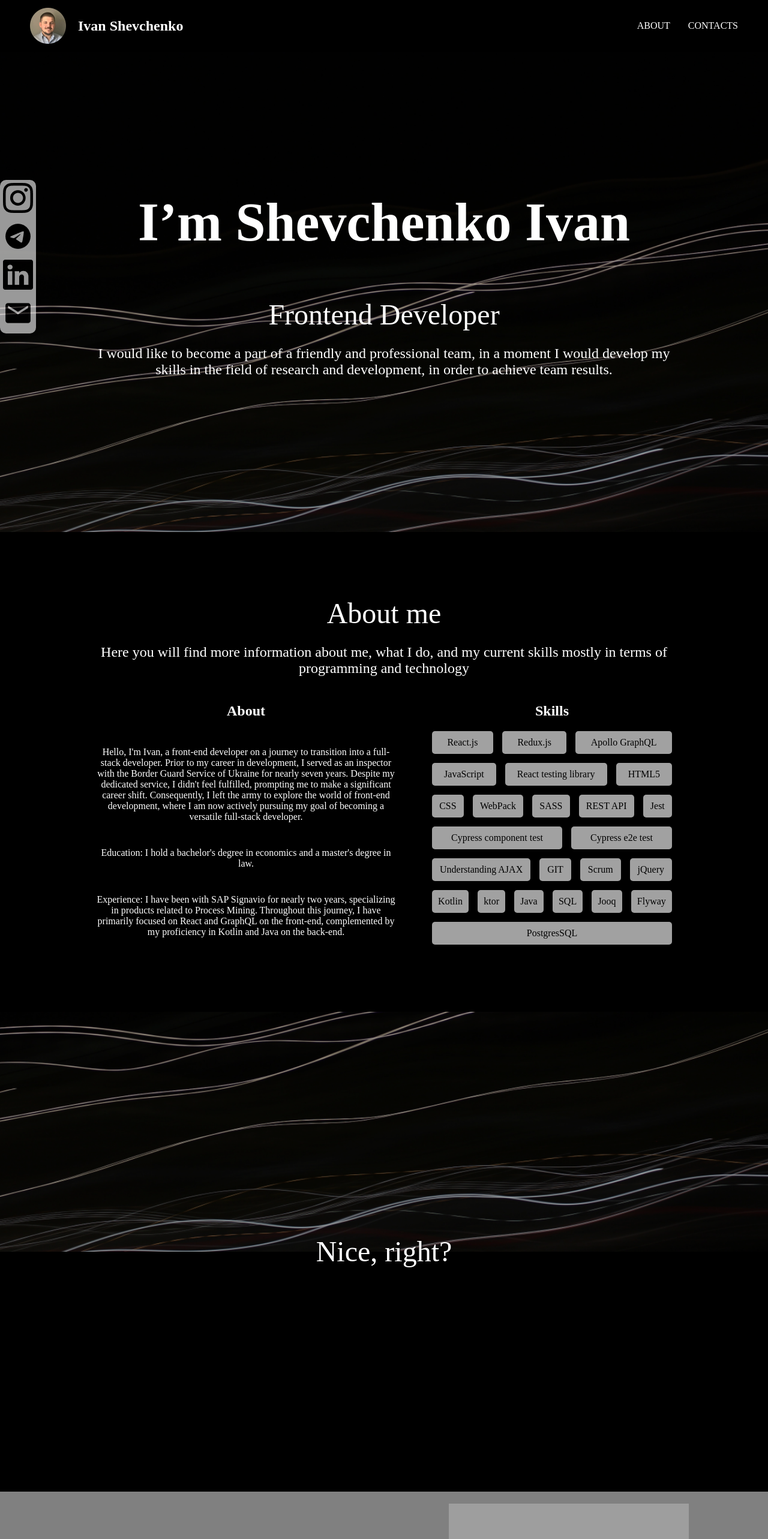
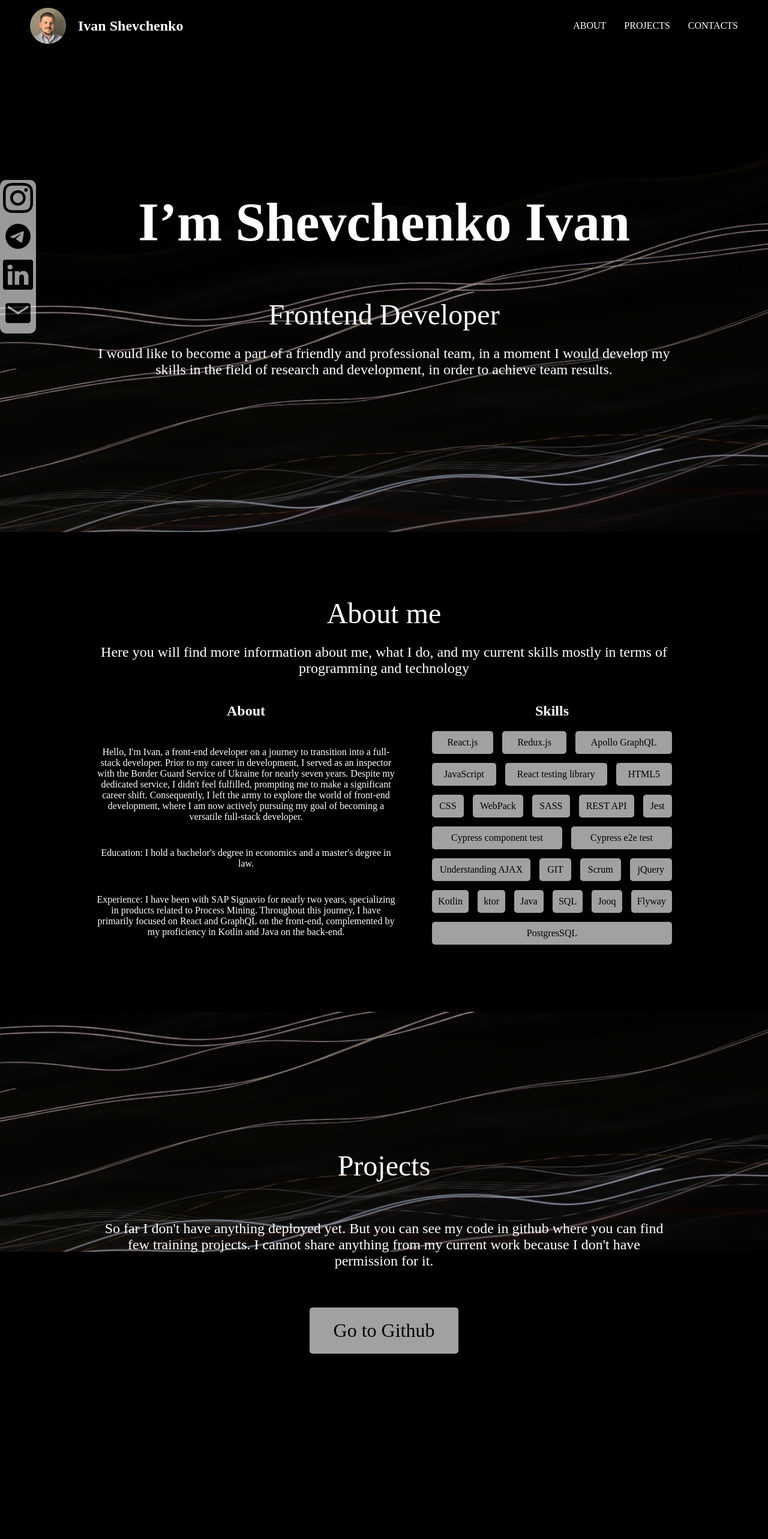
Before and after one commit to sheva3666/resume, a React (Vite) app: page / in a window 1280 px wide. Shown: the top 2566 px of the page at 60% size. Built offline with nearby package versions, Linux system fonts and the light colour scheme; grey boxes are pictures that could not be loaded.

Commit message:
added projects section

```diff
--- a/src/App.jsx
+++ b/src/App.jsx
@@ -9,10 +9,13 @@ import ImageOne from "./assets/imgOne.png";
 import ImageTwo from "./assets/imgTwo.png";
 import Review from "./components/Review";
 import AboutSection from "./components/AboutSection";
+import ProjectsSection from "./components/ProjectsSection";
 
 function App() {
   const secondSection = useRef(null);
   const thirdSection = useRef(null);
+  const forthSection = useRef(null);
+
   const { innerHeight } = window;
 
   const getRatio = (el) => innerHeight / (innerHeight + el.offsetHeight);
@@ -45,7 +48,11 @@ function App() {
 
   return (
     <>
-      <Header secondSection={secondSection} thirdSection={thirdSection} />
+      <Header
+        secondSection={secondSection}
+        thirdSection={thirdSection}
+        forthSection={forthSection}
+      />
       <section>
         <div className="bg" style={{ backgroundImage: `url(${ImageOne}` }} />
         <Review />
@@ -56,6 +63,10 @@ function App() {
       </section>
       <section ref={thirdSection}>
         <div className="bg" style={{ backgroundImage: `url(${ImageOne}` }} />
+        <ProjectsSection />
+      </section>
+      <section ref={forthSection}>
+        <div className="bg" style={{ backgroundImage: `url(${ImageTwo}` }} />
         <h1>Nice, right?</h1>
       </section>
       <Footer />
--- a/src/components/Header/index.jsx
+++ b/src/components/Header/index.jsx
@@ -2,13 +2,29 @@
 import Photo from "../../assets/photo.png";
 import "./index.css";
 
-const Header = ({ secondSection, thirdSection }) => {
+const Header = ({ secondSection, thirdSection, forthSection }) => {
+  const links = [
+    {
+      name: "About",
+      relatedSection: secondSection,
+    },
+    {
+      name: "Projects",
+      relatedSection: thirdSection,
+    },
+    {
+      name: "Contacts",
+      relatedSection: forthSection,
+    },
+  ];
+
   const onNavClick = (ref) => {
     window.scrollTo({
       top: ref?.current?.offsetTop,
       behavior: "smooth",
     });
   };
+
   return (
     <div className="header">
       <div className="header__logo">
@@ -16,18 +32,15 @@ const Header = ({ secondSection, thirdSection }) => {
         <h2>Ivan Shevchenko</h2>
       </div>
       <div className="header__nav">
-        <div
-          onClick={() => onNavClick(secondSection)}
-          className="header__nav-link"
-        >
-          About
-        </div>
-        <div
-          onClick={() => onNavClick(thirdSection)}
-          className="header__nav-link"
-        >
-          Contacts
-        </div>
+        {links.map(({ name, relatedSection }) => (
+          <div
+            key={name}
+            onClick={() => onNavClick(relatedSection)}
+            className="header__nav-link"
+          >
+            {name}
+          </div>
+        ))}
       </div>
     </div>
   );
--- /dev/null
+++ b/src/components/ProjectsSection/index.css
@@ -0,0 +1,13 @@
+.projects-section {
+  display: flex;
+  flex-direction: column;
+  gap: 40px;
+  align-items: center;
+  color: #fff;
+  text-align: center;
+}
+
+.projects-section__content {
+  display: flex;
+  justify-content: space-between;
+}
--- /dev/null
+++ b/src/components/ProjectsSection/index.jsx
@@ -0,0 +1,24 @@
+import Link from "../common/Link";
+import Text from "../common/Text";
+import TitleOne from "../common/TitleOne";
+import "./index.css";
+
+const text = {
+  title: "Projects",
+  description:
+    "So far I don't have anything deployed yet. But you can see my code in github where you can find few training projects. I cannot share anything from my current work because I don't have permission for it.",
+  linkName: "Go to Github",
+  href: "https://github.com/sheva3666",
+};
+
+function ProjectsSection() {
+  return (
+    <div className="projects-section">
+      <TitleOne title={text.title} />
+      <Text maxwidth={960}>{text.description}</Text>
+      <Link name={text.linkName} href={text.href} />
+    </div>
+  );
+}
+
+export default ProjectsSection;
--- /dev/null
+++ b/src/components/common/Link/index.css
@@ -0,0 +1,8 @@
+.link {
+  padding: 20px 40px;
+  text-decoration: none;
+  color: #000;
+  font-size: 32px;
+  background: #ffffffa1;
+  border-radius: 5px;
+}
--- /dev/null
+++ b/src/components/common/Link/index.jsx
@@ -0,0 +1,12 @@
+import "./index.css";
+
+// eslint-disable-next-line react/prop-types
+const Link = ({ name, href }) => {
+  return (
+    <a className="link" href={href}>
+      {name}
+    </a>
+  );
+};
+
+export default Link;
```
